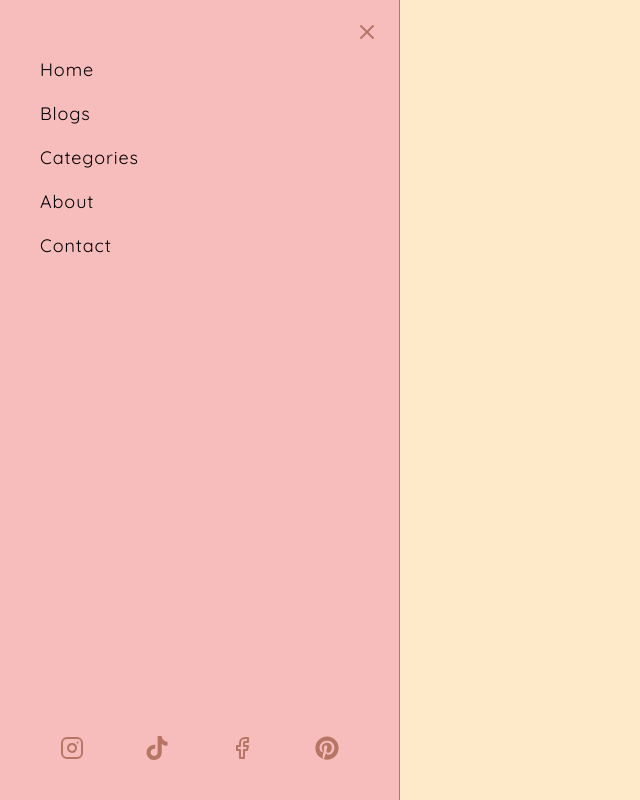
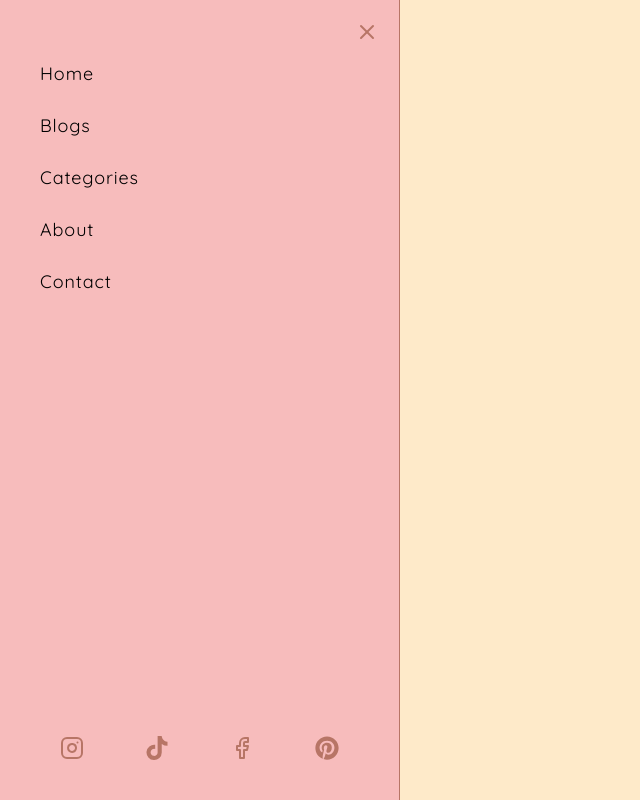
Before and after one commit to mussadiqkhan6886/sabawrites, a Next.js app: page / in a window 1280 px wide. Both pictures are taken after a click on the icon 8 px from the left and 8 px from the top of the page. Shown: the whole page, without its empty margins (0-640 px from the left). Built offline with nearby package versions, Linux system fonts and the light colour scheme.

Commit message:
done animating navigation bar

```diff
--- a/components/UserComp/Header.tsx
+++ b/components/UserComp/Header.tsx
@@ -4,6 +4,7 @@ import Link from 'next/link'
 import React, { useState } from 'react'
 import {FiMenu} from "react-icons/fi"
 import Navigation from './Navigation';
+import { AnimatePresence } from 'framer-motion';
 
 const Header = () => {
 
@@ -17,7 +18,9 @@ const Header = () => {
     <header>
       <div>
         <FiMenu onClick={() => setShowNavigation(true)} />
-        {showNavigation && <Navigation close={close} />}
+        <AnimatePresence>
+            {showNavigation && <Navigation close={close} />}
+        </AnimatePresence>
       </div>
 
       <Link href={"/"}>
--- a/components/UserComp/Navigation.tsx
+++ b/components/UserComp/Navigation.tsx
@@ -4,6 +4,7 @@ import Link from 'next/link'
 import React from 'react'
 import { FiInstagram, FiFacebook, FiX } from "react-icons/fi";
 import { FaTiktok, FaPinterest } from "react-icons/fa";
+import {motion} from "framer-motion"
 
 const Navigation = ({close}: {close: () => void}) => {
 
@@ -15,21 +16,45 @@ const Navigation = ({close}: {close: () => void}) => {
         {title: "Contact", link: "/contact"},
     ]
 
+    const variant = {
+        hidden: {
+            opacity: 0,
+            x: -420
+        },
+        view: {
+            opacity: 1,
+            x:0,
+            transition: {
+                duration: 0.4,
+                ease: "easeOut"
+            }
+        },
+        exit: {
+            opacity: 0,
+            x: -420,
+            transition: {
+                duration: 0.4,
+                ease: "easeIn"
+            }
+        },
+    }
+
+
   return (
-    <nav className='w-[320px] sm:w-[400px] h-screen flex flex-col justify-between p-10 border-r border-dark bg-medium fixed top-0 z-50'>
+    <motion.nav variants={variant} initial={"hidden"} animate={"view"} exit={"exit"} className='w-[320px] sm:w-[400px] h-screen flex flex-col justify-between p-10 border-r border-dark bg-medium fixed top-0 z-50'>
         <FiX onClick={close} className='absolute right-5 top-5 cursor-pointer text-dark text-2xl ' />
       <ul className='flex flex-col mt-4 gap-4 mb-14'>
         {navItems.map(item => (
-            <li onClick={close} className='text-lg tracking-wider hover:text-dark' key={item.title}><Link href={item.link}>{item.title}</Link></li>
+            <li onClick={close} className='text-lg tracking-wider hover:text-dark hover:scale-110 transition hover:shadow-2xl py-1 hover:font-semibold' key={item.title}><Link href={item.link}>{item.title}</Link></li>
         ))}
       </ul>
       <div className='flex justify-between items-center sm:px-5'>
-        <Link href="#"><FiInstagram className="text-2xl text-dark hover:text-main" /></Link>
-        <Link href="#"><FaTiktok className="text-2xl text-dark hover:text-main" /></Link>
-        <Link href="#"><FiFacebook className="text-2xl text-dark hover:text-main" /></Link>
-        <Link href="#"><FaPinterest className="text-2xl text-dark hover:text-main" /></Link>
+        <Link onClick={close} href="#"><FiInstagram className="text-2xl text-dark hover:text-main" /></Link>
+        <Link onClick={close} href="#"><FaTiktok className="text-2xl text-dark hover:text-main" /></Link>
+        <Link onClick={close} href="#"><FiFacebook className="text-2xl text-dark hover:text-main" /></Link>
+        <Link onClick={close} href="#"><FaPinterest className="text-2xl text-dark hover:text-main" /></Link>
       </div>
-    </nav>
+    </motion.nav>
   )
 }
 
```
